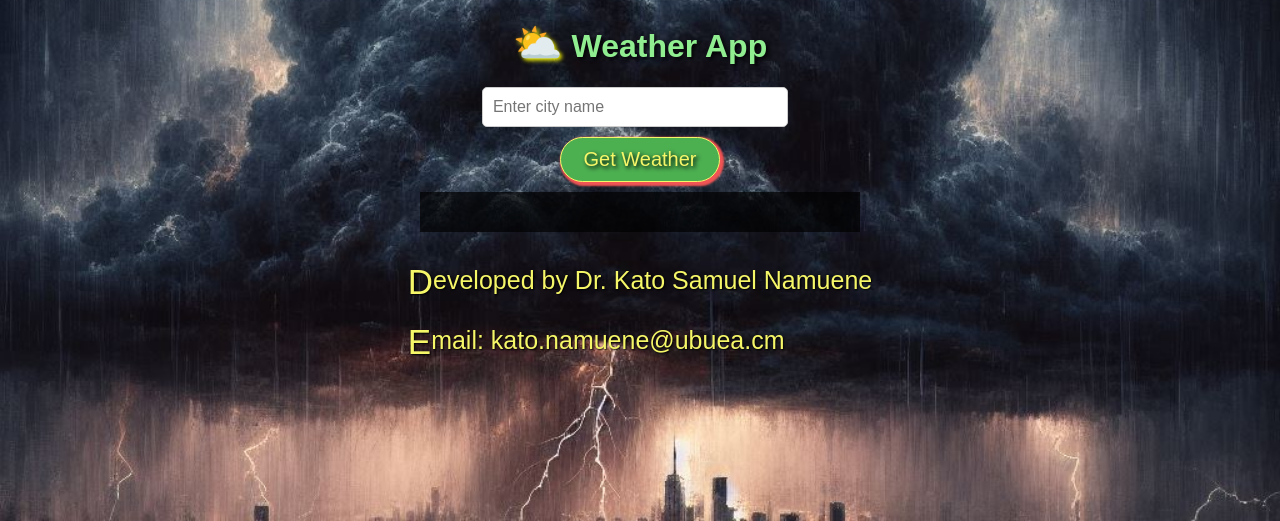
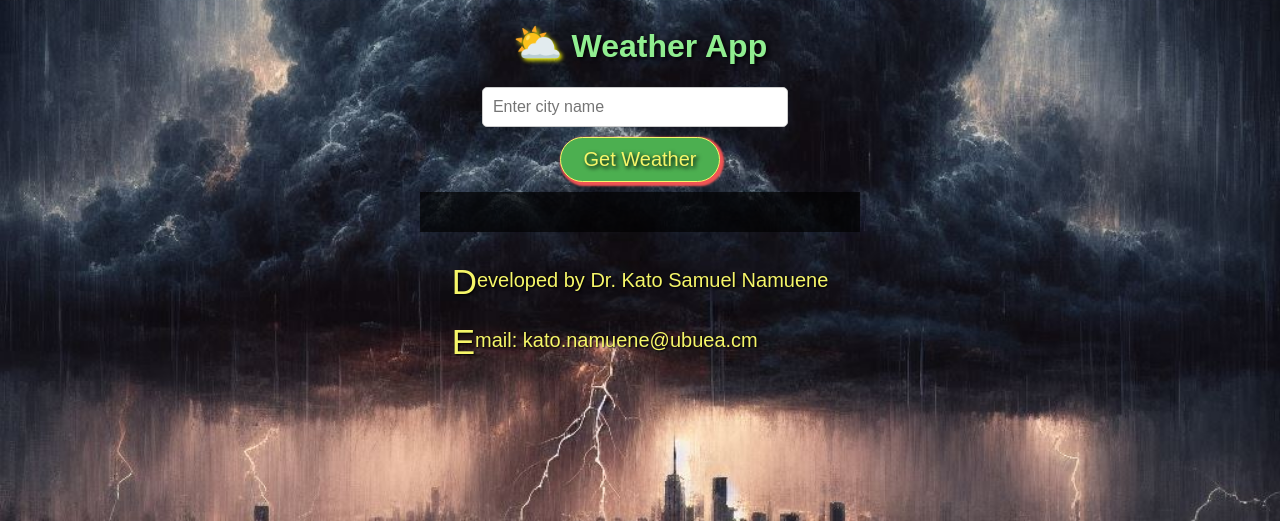
Before and after one commit to kato2025/namuenetecweather, a plain HTML site: page index.html in a window 1280 px wide. Shown: the part 279-800 px from the top of the page. Drawn offline with Linux system fonts and the light colour scheme.

Commit message:
Add styles.css

```diff
--- a/styles.css
+++ b/styles.css
@@ -122,7 +122,7 @@ footer {
 }
 footer p {
     margin-top: var(--margins);
-    font-size: 25px;
+    font-size: var(--small-font);
 }
 footer p::first-letter {
     vertical-align: middle;
```
